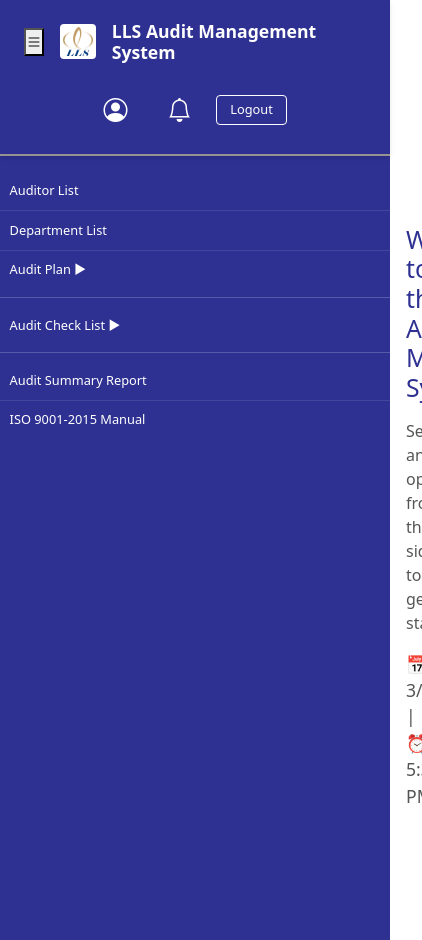
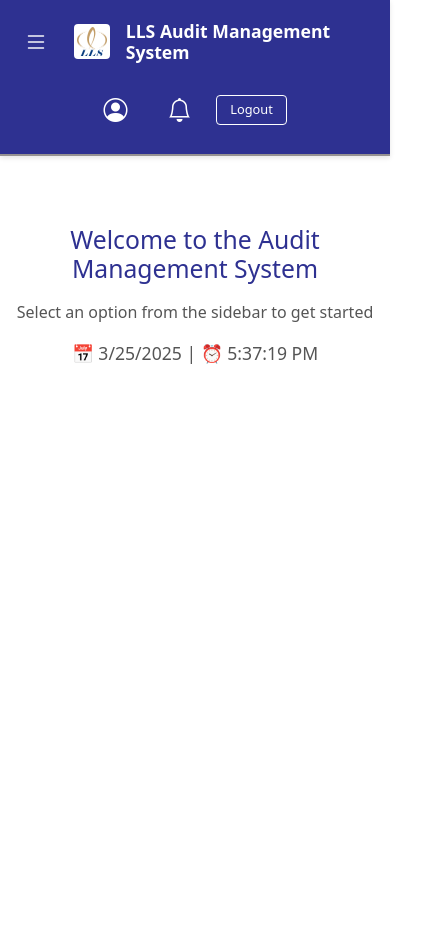
Before and after one commit to Sibibalasankar/LLS-Project, a React (Vite) app: page /admin-dashboard in a window 390 px wide. Shown: the whole page, 422 px wide, since content can reach past the window. Built offline with nearby package versions, Linux system fonts and the light colour scheme.

Commit message:
Update Dashboard.css

```diff
--- a/src/assets/styles/Dashboard.css
+++ b/src/assets/styles/Dashboard.css
@@ -308,3 +308,79 @@
   display: flex;
   align-items: center;
 }
+/* Mobile Menu Button */
+.mobile-menu-btn {
+  display: none;
+  background: none;
+  border: none;
+  color: white;
+  font-size: 1.5rem;
+  margin-right: 10px;
+  cursor: pointer;
+}
+
+/* Responsive Design */
+@media (max-width: 992px) {
+  .dashboard-sidebar {
+    position: fixed;
+    top: 60px;
+    left: -250px;
+    width: 250px;
+    height: calc(100vh - 60px);
+    transition: left 0.3s ease;
+    z-index: 1000;
+  }
+
+  .dashboard-sidebar.mobile-menu-open {
+    left: 0;
+  }
+
+  .mobile-menu-btn {
+    display: block;
+  }
+
+  .dashboard-content {
+    margin-left: 0;
+  }
+}
+
+@media (max-width: 768px) {
+  .header-title {
+    font-size: 1.2rem;
+  }
+
+  .header-logo {
+    height: 35px;
+  }
+
+  .notification-panel {
+    width: 100%;
+    height: calc(100vh - 60px);
+  }
+}
+
+@media (max-width: 480px) {
+  .header-content {
+    flex-wrap: wrap;
+    gap: 0.5rem;
+    padding: 0.5rem;
+  }
+
+  .header-title {
+    font-size: 1.1rem;
+  }
+
+  .logout-btn {
+    padding: 0.3rem 0.8rem;
+    font-size: 0.8rem;
+  }
+
+  .menu-btn {
+    font-size: 0.8rem;
+    padding: 0.6rem;
+  }
+
+  .dashboard-content {
+    padding: 1rem;
+  }
+}
```
